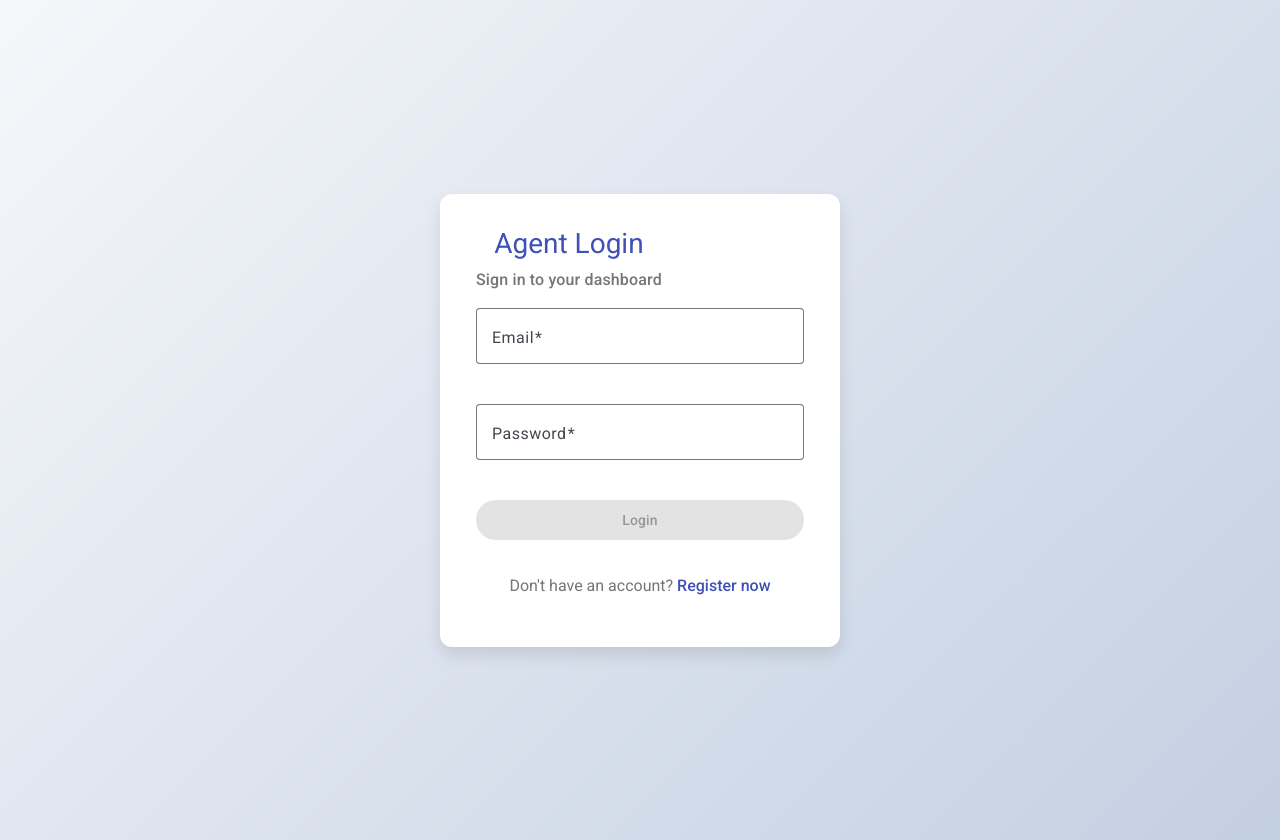
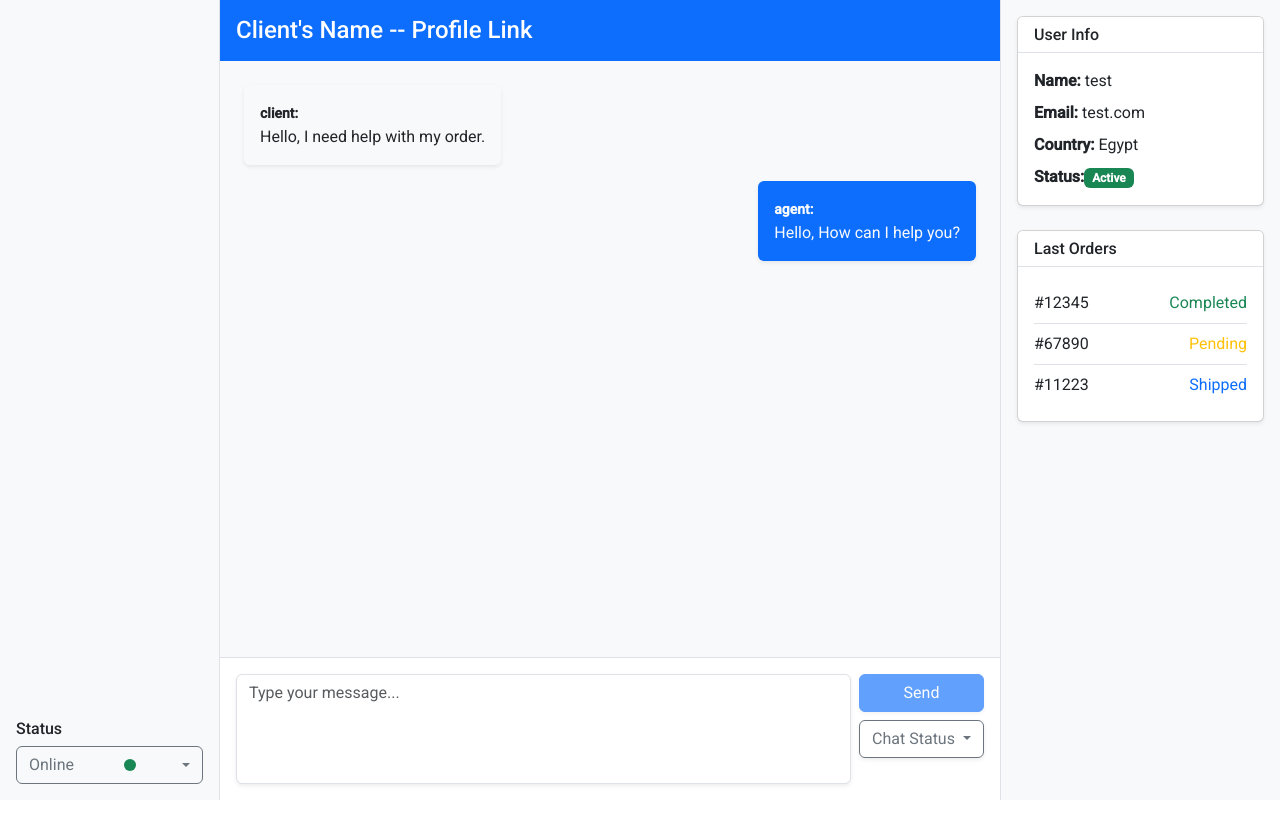
Before and after one commit to sarah5aled152/Agent-Dashboard, an Angular app: page /chat in a window 1280 px wide. Before the commit this address led to /. After the commit the page ends 800 px from the top, so only its background shows below. Built offline with nearby package versions, Linux system fonts and the light colour scheme; sample sign-in values are in the browser's storage.

Commit message:
agent chat

```diff
--- a/angular.json
+++ b/angular.json
@@ -27,10 +27,14 @@
               }
             ],
             "styles": [
+              "node_modules/bootstrap/scss/bootstrap.scss",
+              "node_modules/bootstrap-icons/font/bootstrap-icons.css",
               "@angular/material/prebuilt-themes/azure-blue.css",
               "src/styles.css"
             ],
-            "scripts": []
+            "scripts": [
+              "node_modules/bootstrap/dist/js/bootstrap.bundle.min.js"
+            ]
           },
           "configurations": {
             "production": {
--- a/package.json
+++ b/package.json
@@ -19,6 +19,8 @@
     "@angular/platform-browser": "^19.2.0",
     "@angular/platform-browser-dynamic": "^19.2.0",
     "@angular/router": "^19.2.0",
+    "bootstrap": "^5.3.3",
+    "bootstrap-icons": "^1.11.3",
     "jwt-decode": "^4.0.0",
     "rxjs": "~7.8.0",
     "tslib": "^2.3.0",
--- a/src/app/app.routes.ts
+++ b/src/app/app.routes.ts
@@ -3,10 +3,12 @@ import { LoginComponent } from './features/login/login.component';
 import { RegisterComponent } from './features/register/register.component';
 import { HomeComponent } from './features/home/home.component';
 import { AuthGuard } from './core/auth.guard';
+import { ChatComponent } from './features/chat/chat.component';
 
 export const routes: Routes = [
   { path: '', component: LoginComponent },
   { path: 'register', component: RegisterComponent },
   { path: 'home', component: HomeComponent, canActivate: [AuthGuard] },
+  { path: 'chat', component: ChatComponent, canActivate: [AuthGuard] },
   { path: '**', redirectTo: '' }
 ];
--- /dev/null
+++ b/src/app/features/chat/chat.component.html
@@ -0,0 +1,145 @@
+<div class="vh-100 vw-100 d-flex">
+    <!-- Left Sidebar -->
+    <div class="bg-light border-end d-flex flex-column p-3" style="width: 220px;">
+        <!-- You can add any additional content at the top if needed -->
+        <div class="mt-auto">
+            <h6>Status</h6>
+            <div class="dropdown">
+                <button
+                    class="btn btn-outline-secondary dropdown-toggle w-100 d-flex justify-content-between align-items-center"
+                    type="button" data-bs-toggle="dropdown">
+                    <span>{{ agentStatus === 'online' ? 'Online' : 'Offline' }}</span>
+                    <span [ngClass]="{
+                          'bg-success': agentStatus === 'online',
+                          'bg-danger': agentStatus === 'offline'
+                        }" class="rounded-circle d-inline-block ms-2" style="width: 12px; height: 12px;">
+                    </span>
+                </button>
+
+                <ul class="dropdown-menu w-100">
+                    <li>
+                        <button class="dropdown-item d-flex align-items-center justify-content-between" type="button"
+                            (click)="handleChangeAgentStatus('offline')">
+                            Offline
+                            <span class="ms-2 rounded-circle bg-danger d-inline-block"
+                                style="width: 12px; height: 12px;"></span>
+                        </button>
+                    </li>
+                    <li>
+                        <button class="dropdown-item d-flex align-items-center justify-content-between" type="button"
+                            (click)="handleChangeAgentStatus('online')">
+                            Online
+                            <span class="ms-2 rounded-circle bg-success d-inline-block"
+                                style="width: 12px; height: 12px;"></span>
+                        </button>
+                    </li>
+                </ul>
+            </div>
+
+        </div>
+    </div>
+
+    <!-- Chat Main Area -->
+    <div class="flex-grow-1 d-flex flex-column">
+        <!-- Header -->
+        <div class="bg-primary text-white p-3">
+            <h4 class="mb-0">Client's Name -- Profile Link</h4>
+        </div>
+
+        <!-- Chat Messages -->
+        <div class="flex-grow-1 overflow-auto p-4" style="background-color: #f8f9fa;">
+            <div class="d-flex flex-column gap-3">
+                @for (message of messages; track $index) {
+                <div class="d-flex" [class.justify-content-end]="message.from === 'agent'">
+                    <div class="rounded p-3 shadow-sm" style="max-width: 60%;"
+                        [class.bg-primary]="message.from === 'agent'" [class.text-light]="message.from === 'agent'">
+                        <small><strong>{{message.from}}:</strong></small><br>
+                        <span>{{message.message}}</span>
+                    </div>
+                </div>
+                }
+            </div>
+        </div>
+
+        <!-- Chat Input + Status Dropdown -->
+        <div class="border-top p-3 bg-white">
+            <div>
+                <div class="row g-2 align-items-start">
+                    <!-- Message Input -->
+                    <div class="col">
+                        <label for="chat-message" class="form-label visually-hidden">Message</label>
+                        <textarea id="chat-message" class="form-control shadow-sm" placeholder="Type your message..."
+                            rows="4" style="resize: none;" (input)="handleTyping()" [(ngModel)]="message"></textarea>
+                    </div>
+
+                    <!-- Send + Status -->
+                    <div class="col-auto d-flex flex-column gap-2">
+                        <button class="btn btn-primary w-100 shadow-sm" (click)="handleSend()" type="button"
+                            [disabled]="!messageValid">
+                            Send
+                        </button>
+
+                        <div class="dropdown">
+                            <button class="btn btn-outline-secondary dropdown-toggle w-100 shadow-sm" type="button"
+                                data-bs-toggle="dropdown">
+                                Chat Status
+                            </button>
+                            <ul class="dropdown-menu">
+                                <li>
+                                    <button class="dropdown-item" type="button"
+                                        onclick="if (confirm('Mark chat as Pending?')) { console.log('Chat status changed to Pending'); }">
+                                        Mark as Pending
+                                    </button>
+                                </li>
+                                <li>
+                                    <button class="dropdown-item" type="button"
+                                        onclick="if (confirm('Mark chat as Closed?')) { console.log('Chat status changed to Closed'); }">
+                                        Mark as Closed
+                                    </button>
+                                </li>
+                            </ul>
+                        </div>
+                    </div>
+                </div>
+            </div>
+        </div>
+
+    </div>
+
+    <!-- Right Sidebar -->
+    <div class="bg-light border-start p-3" style="width: 280px;">
+        <!-- User Info Section -->
+        <div class="card mb-4 shadow-sm">
+            <div class="card-header bg-white border-bottom">
+                <h6 class="mb-0">User Info</h6>
+            </div>
+            <div class="card-body p-3">
+                <div class="mb-2"><strong>Name:</strong> test</div>
+                <div class="mb-2"><strong>Email:</strong> test.com</div>
+                <div class="mb-2"><strong>Country:</strong> Egypt</div>
+                <div><strong>Status:</strong> <span class="badge bg-success">Active</span></div>
+            </div>
+        </div>
+
+        <!-- Last Orders Section -->
+        <div class="card shadow-sm">
+            <div class=" card-header bg-white border-bottom">
+                <h6 class="mb-0">Last Orders</h6>
+            </div>
+            <div class="card-body p-3">
+                <ul class="list-group list-group-flush">
+                    <li class="list-group-item px-0 py-2 d-flex justify-content-between">
+                        <span>#12345</span> <span class="text-success">Completed</span>
+                    </li>
+                    <li class="list-group-item px-0 py-2 d-flex justify-content-between">
+                        <span>#67890</span> <span class="text-warning">Pending</span>
+                    </li>
+                    <li class="list-group-item px-0 py-2 d-flex justify-content-between">
+                        <span>#11223</span> <span class="text-primary">Shipped</span>
+                    </li>
+                </ul>
+            </div>
+        </div>
+    </div>
+
+</div>
--- /dev/null
+++ b/src/app/features/chat/chat.component.ts
@@ -0,0 +1,88 @@
+import { NgClass } from '@angular/common';
+import { Component } from '@angular/core';
+import { FormsModule } from '@angular/forms';
+
+export interface messageType {
+  agentID: string;
+  message: string;
+  from: 'client' | 'agent';
+  time: Date;
+}
+
+@Component({
+  selector: 'app-chat',
+  imports: [FormsModule, NgClass],
+  templateUrl: './chat.component.html',
+  styleUrls: ['./chat.component.css'],
+})
+export class ChatComponent {
+  messages: messageType[] = [
+    {
+      agentID: '1',
+      message: 'Hello, I need help with my order.',
+      from: 'client',
+      time: new Date(),
+    },
+    {
+      agentID: '1',
+      message: 'Hello, How can I help you?',
+      from: 'agent',
+      time: new Date(),
+    },
+  ];
+  message: string = '';
+  messageValid: boolean = false;
+
+  agentStatus: 'online' | 'offline' = 'online';
+
+  currentChatStatus: 'open' | 'pending' | 'closed' = 'open';
+
+  handleTyping = () => {
+    if (this.message.trim().length >= 2) {
+      this.messageValid = true;
+    } else {
+      this.messageValid = false;
+    }
+  };
+
+  handleSend = () => {
+    this.messages.push({
+      message: this.message,
+      from: 'agent',
+      agentID: '1',
+      time: new Date(),
+    });
+
+    // handle send message
+
+    this.message = '';
+  };
+
+  handleChangeAgentStatus = (status: 'online' | 'offline') => {
+    const confirmed = confirm('Are you sure you want to change your status?');
+    if (confirmed) {
+      this.agentStatus = status;
+      console.log('Yes, change my status');
+    }
+    if (status === 'offline') {
+      // handle offline status
+    }
+    if (status === 'online') {
+      // handle online status
+    }
+  };
+
+  handleChangeChatStatus = (chatStatus: 'open' | 'pending' | 'closed') => {
+    const confirmed = confirm('Are you sure you want to change ticket status?');
+    if (confirmed) {
+      this.currentChatStatus = chatStatus;
+      console.log('Yes, change chat status');
+    }
+    if (chatStatus === 'closed') {
+      // handle closed chat
+    }
+    if (chatStatus === 'pending') {
+      // handle pending chat
+    }
+  };
+}
```
Also changed, not shown: src/app/features/chat/chat.component.css (added), 2 other files (tests, documents, lock files or other folders).
